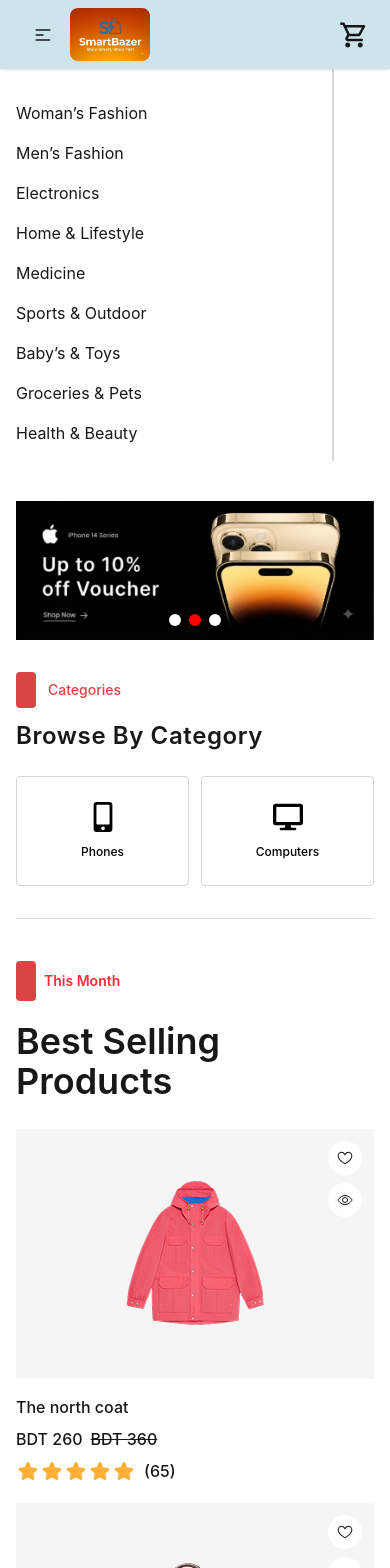
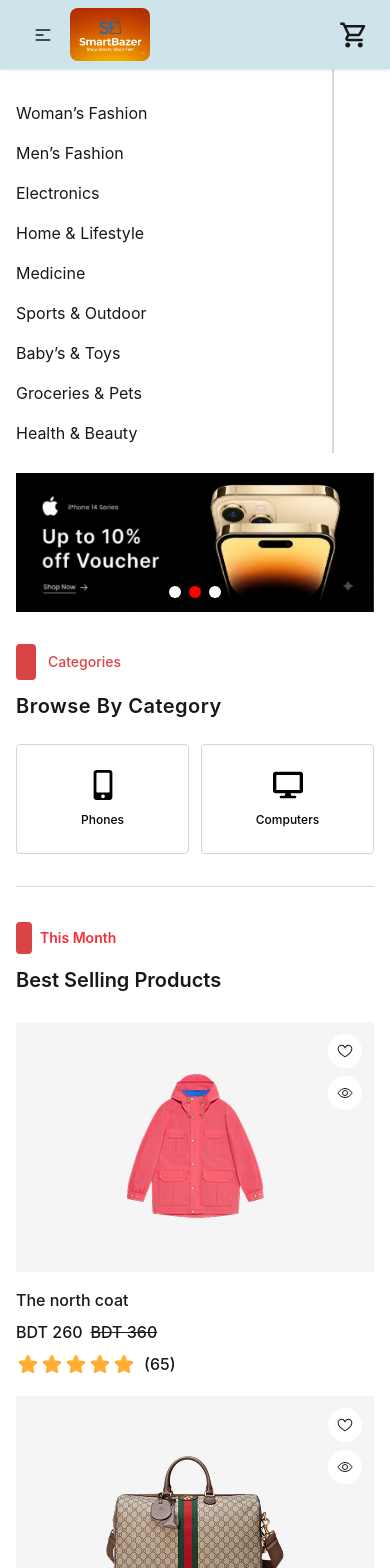
Before and after one commit to rameshdas333/ecommerce-django-react, a React app in the folder frontend/: page / in a window 390 px wide. Shown: the top 1568 px of the page. Built offline with nearby package versions, Linux system fonts and the light colour scheme; no server answers; the HTML template or start-up script is replaced by a standard one.

Commit message:
footer update

```diff
--- a/frontend/src/components/Home/Banner.jsx
+++ b/frontend/src/components/Home/Banner.jsx
@@ -10,7 +10,7 @@ const Banner = () => {
            <div className='lg:w-[20%]'>
             <BannerLeft/>
            </div>
-           <div className='pt-10 lg:w-[80%]'>
+           <div className='pt-5 lg:w-[80%]'>
             <BannerRight/>
            </div>
         </div>
--- a/frontend/src/components/Home/BannerLeft.jsx
+++ b/frontend/src/components/Home/BannerLeft.jsx
@@ -9,7 +9,7 @@ const BannerLeft = () => {
         md:w-auto
         py-2
         pt-6
-        sm:pt-10
+        sm:pt-6
         md:pt-[80px]
         relative
         pr-10
@@ -80,7 +80,7 @@ const BannerLeft = () => {
 
       <Link
         to="/category/health-beauty"
-        className="block py-2 text-base"
+        className="block pt-2 text-base"
       >
         Health & Beauty
       </Link>
--- a/frontend/src/components/Home/BrowseCategory.jsx
+++ b/frontend/src/components/Home/BrowseCategory.jsx
@@ -74,7 +74,7 @@ const BrowseCategory = () => {
             {/* Title */}
             <h2
               className="
-                text-2xl
+                text-xl
                 sm:text-3xl
                 md:text-[30px]
                 font-semibold
--- a/frontend/src/components/Home/OurProducts.jsx
+++ b/frontend/src/components/Home/OurProducts.jsx
@@ -292,7 +292,7 @@ const OurProducts = () => {
                 text-sm
                 sm:text-base
                 rounded
-                hover:bg-[#c73535]
+                hover:bg-[#0b21e8]
                 transition
                 duration-300
               "
--- a/frontend/src/components/Title/Title.jsx
+++ b/frontend/src/components/Title/Title.jsx
@@ -1,21 +1,18 @@
 
-
-
-
-const Title = ({name,title}) => {
+const Title = ({ name, title }) => {
   return (
     <div>
+      <div className="flex items-center gap-2 pb-3 pt-5 sm:pb-5 sm:pt-[27px]">
+        <div className="w-4 h-8 sm:w-5 sm:h-10 bg-[#DB4444] rounded-[4px]"></div>
 
-          <div className="flex items-center gap-2 pb-5 pt-[27px]">
-            <div className="w-5 h-10 bg-[#DB4444]  rounded-[4px]"></div>
-            <p className="text-red-500 font-semibold ">{name}</p>
+        <p className="text-sm sm:text-base text-red-500 font-semibold">
+          {name}
+        </p>
       </div>
 
-             <h2 className="text-4xl font-semibold font-secoundary mb-5">
+      <h2 className="text-xl sm:text-3xl md:text-4xl font-semibold font-secoundary mb-4 sm:mb-5">
         {title}
       </h2>
-
-
     </div>
   );
 };
--- a/frontend/src/components/footer/Footer.jsx
+++ b/frontend/src/components/footer/Footer.jsx
@@ -1,6 +1,9 @@
-import { FaFacebookF, FaTwitter, FaInstagram, FaLinkedinIn } from 'react-icons/fa';
-// import App from '../../assets/APP.png'
-// import Qrcode from '../../assets/Qrcode 1.png'
+import {
+  FaFacebookF,
+  FaTwitter,
+  FaInstagram,
+  FaLinkedinIn,
+} from 'react-icons/fa';
 import { FiSend } from 'react-icons/fi';
 import ssllogo from '../../assets/ssl-logo.png';
 import sslcommerz from '../../assets/SSL-commerz.png';
@@ -8,30 +11,25 @@ import { Link } from 'react-router-dom';
 
 export default function Footer() {
   return (
-    <footer className="bg-black text-white py-9 px-5 md:px-20">
+    <footer className="bg-black text-white py-9 px-5 ">
       <div className="grid grid-cols-1 sm:grid-cols-2 md:grid-cols-5 gap-10 border-b border-gray-700 pb-10">
 
         {/* Exclusive */}
         <div>
           <h2 className="text-xl font-bold">Exclusive</h2>
-          <p className="mt-4 text-sm">Get 10% off your first order</p>
-          {/* <div className="mt-4 flex">
+
+          <p className="mt-4 text-sm">
+            Get 10% off your first order
+          </p>
+
+          <div className="flex mt-10 items-center border border-gray-500 rounded px-2 py-1 w-full ">
             <input
               type="email"
               placeholder="Enter your email"
-              className="px-3 py-2 text-black w-full"
+              className="bg-black text-gray-300 placeholder-gray-500 focus:outline-none px-2 w-full min-w-0 text-sm"
             />
-            <button className="bg-white text-black px-3">→</button>
-          </div> */}
 
-
-          <div className="flex mt-10 items-center border border-gray-500 rounded px-2 py-1 w-fit">
-      <input
-        type="email"
-        placeholder="Enter your email"
-        className="bg-black text-gray-300 placeholder-gray-500 focus:outline-none px-2"
-      />
-      <button>
+            <button className="shrink-0 px-1">
               <FiSend className="text-gray-300" />
             </button>
           </div>
@@ -40,45 +38,79 @@ export default function Footer() {
         {/* Support */}
         <div>
           <h3 className="font-semibold mb-4">Support</h3>
-          <p className="text-sm">111 Bijoy sarani, Dhaka, DH 1515, Bangladesh.</p>
-          <p className="mt-2 text-sm">smartbazer@gmail.com</p>
-          <p className="mt-2 text-sm">+88095-88888-9999</p>
+
+          <p className="text-sm">
+            111 Bijoy sarani, Dhaka, DH 1515, Bangladesh.
+          </p>
+
+          <p className="mt-2 text-sm">
+            smartbazer@gmail.com
+          </p>
+
+          <p className="mt-2 text-sm">
+            +88095-88888-9999
+          </p>
         </div>
+
+        {/* Account + Quick Link */}
+        <div className="grid grid-cols-2 gap-6 md:contents">
 
           {/* Account */}
           <div>
             <h3 className="font-semibold mb-4">Account</h3>
+
             <ul className="space-y-2 text-sm">
               <li>My Account</li>
+
               <li>Login / Register</li>
-            <li><Link to="/cart">Cart</Link></li>
+
+              <li>
+                <Link to="/cart">Cart</Link>
+              </li>
+
               <li>Wishlist</li>
-            <li><Link to="/products">Shop</Link></li>
+
+              <li>
+                <Link to="/products">Shop</Link>
+              </li>
             </ul>
           </div>
 
           {/* Quick Link */}
           <div>
             <h3 className="font-semibold mb-4">Quick Link</h3>
+
             <ul className="space-y-2 text-sm">
               <li>Privacy Policy</li>
+
               <li>Terms Of Use</li>
+
               <li>FAQ</li>
+
               <li>Contact</li>
             </ul>
           </div>
 
-        {/* Download App */}
+        </div>
+
+        {/* Pay with */}
         <div>
           <h3 className="font-semibold mb-4">Pay with</h3>
 
-          <div className=" gap-2 mb-4">
-            <img src={ssllogo} alt="SSL Logo" className="w-28" />
+          <div className="gap-2 mb-4">
+            <img
+              src={ssllogo}
+              alt="SSL Logo"
+              className="w-28"
+            />
 
-            <img src={sslcommerz} alt="SSL Commerz" className="w-100 lg:py-3" />
+            <img
+              src={sslcommerz}
+              alt="SSL Commerz"
+              className="w-100 lg:py-3"
+            />
+          </div>
 
-
-          </div>
           <div className="flex space-x-3 mt-4 cursor-pointer text-white text-lg">
             <FaFacebookF />
             <FaTwitter />
```
Lines whose indentation alone changed are shown as unchanged.
